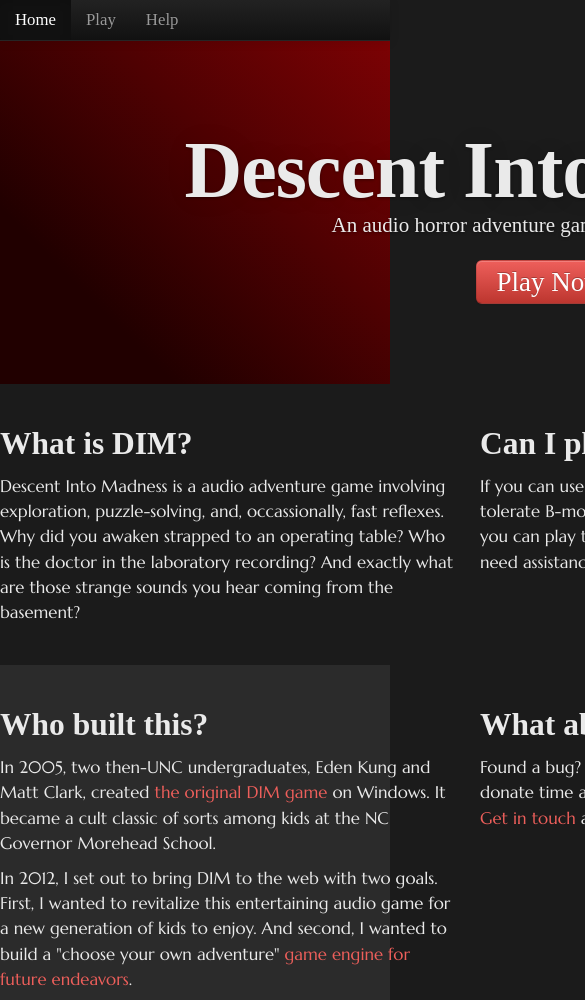
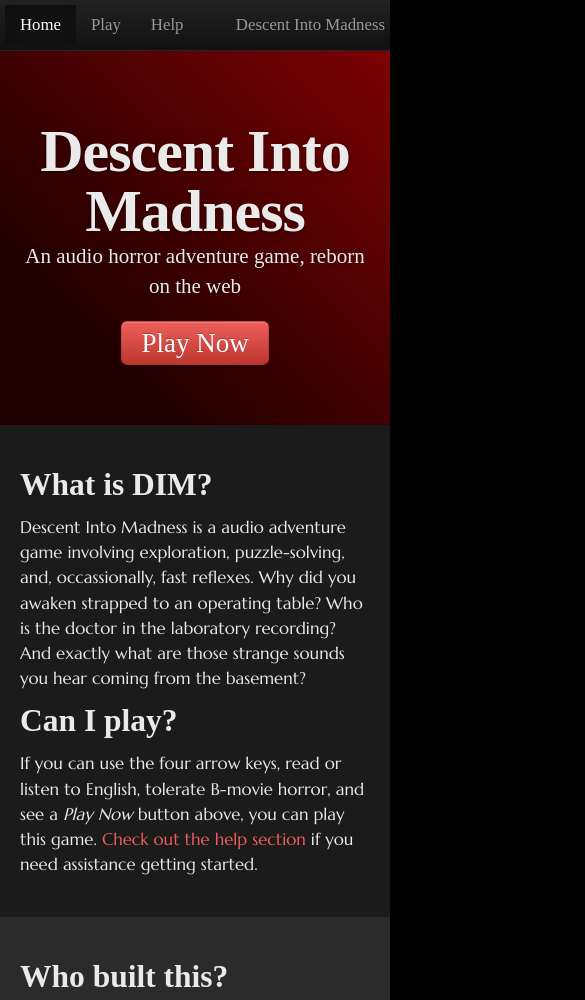
Before and after one commit to parente/dim-site, a plain HTML site: page index.html in a window 390 px wide. Shown: the top 1000 px of the page, 585 px wide, since content can reach past the window. Drawn offline with nearby package versions, Linux system fonts and the light colour scheme; a web font is replaced by a local one.

Commit message:
Enable website responsive layout

```diff
--- a/css/main.css
+++ b/css/main.css
@@ -1,10 +1,17 @@
 body {
     padding-top: 40px;
-    background-color: #1b1b1b;
     font-size: 1.05em;
     color: #eaeaea;
     font-family: "Marcellus";
     line-height: 1.5em;
+}
+
+body.home {
+    background-color: #000;
+}
+
+body.help {
+    background-color: #1b1b1b;
 }
 
 a {
@@ -22,7 +29,7 @@ a:focus {
     -moz-border-radius: 0px;
     -webkit-border-radius: 0px;
     border-radius: 0px;
-    padding: 80px;
+    padding: 60px 0px !important;
     margin-bottom: 0px;
 }
 
@@ -90,9 +97,46 @@ section.second {
     background-color: #2b2b2b;
 }
 
+section.first {
+    background-color: #1b1b1b;
+}
+
 footer {
     text-align: center;
     padding: 30px 0;
     font-size: 14px;
     background-color: #000;
 }
+
+@media screen and (max-width: 979px) {
+    body {
+        padding-top: 0px;
+    }
+
+    .hero-unit {
+        margin-top: -20px;
+        padding: 60px 20px !important;
+    }
+}
+
+@media screen and (max-width: 767px) {
+    body {
+        padding-top: 0px;
+    }
+
+    .hero-unit h1 {
+       font-size: 60px;
+    }
+
+    .hero-unit {
+        margin-left: -20px;
+        margin-right: -20px;
+        margin-top: -20px;
+    }
+
+    footer, section.home {
+        padding: 30px 20px;
+        margin-left: -20px;
+        margin-right: -20px;
+    }
+}
--- a/index.html
+++ b/index.html
@@ -5,11 +5,12 @@
         <meta name="viewport" content="width=device-width, initial-scale=1.0">
         <title>Descent Into Madness - An Audio Horror Adventure Game</title>
         <link href="lib/bootstrap/css/bootstrap.min.css" rel="stylesheet" media="screen">
+        <link href="lib/bootstrap/css/bootstrap-responsive.min.css" rel="stylesheet" media="screen">
         <link href="http://fonts.googleapis.com/css?family=Marcellus+SC" rel="stylesheet" type="text/css">
         <link href="http://fonts.googleapis.com/css?family=Marcellus" rel="stylesheet" type="text/css">
         <link href="css/main.css" rel="stylesheet" type="text/css">
     </head>
-    <body>
+    <body class="home">
         <nav class="navbar navbar-inverse navbar-fixed-top">
             <div class="navbar-inner">
                 <div class="container">
```
Also changed, not shown: help.html (+2 -1 lines).
